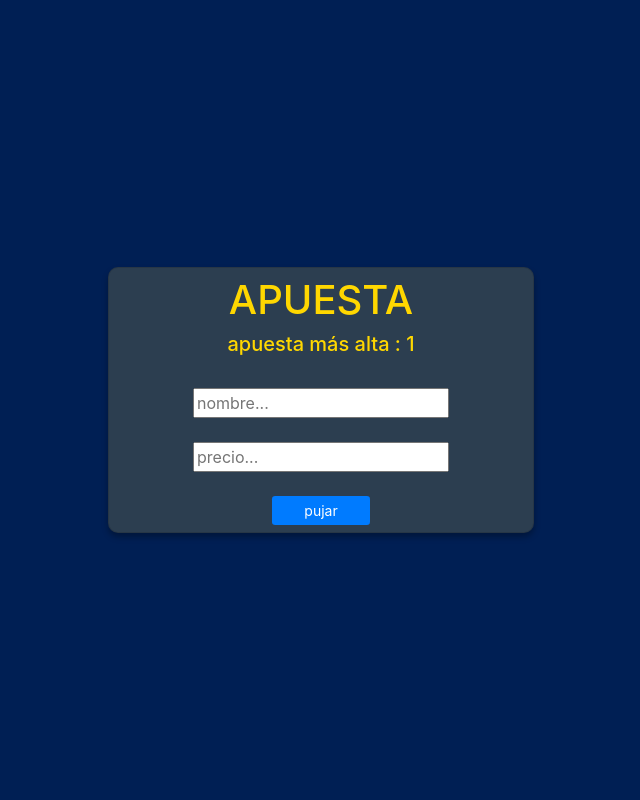
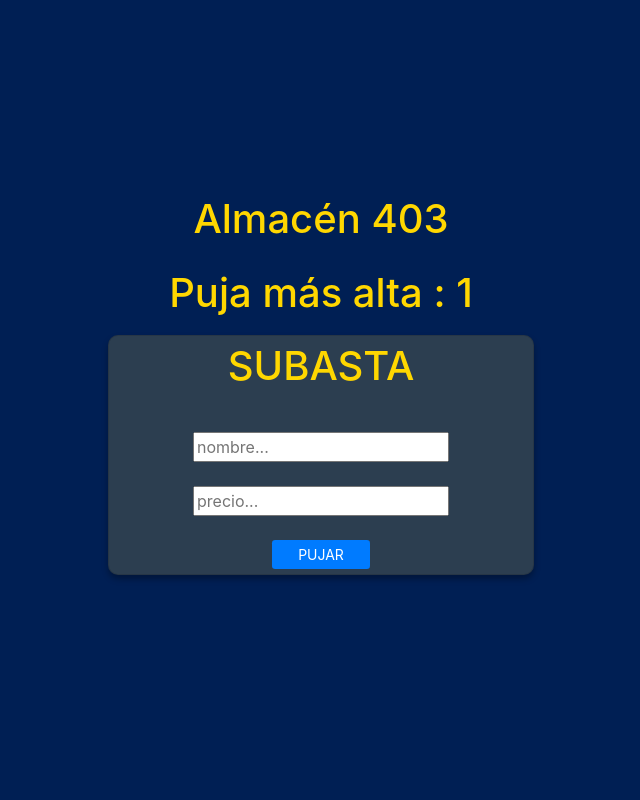
Before and after one commit to leo-narvaez/live-data-streaming-project, a Flask app: template templates/index.html in a window 1280 px wide. Shown: the whole page, without its empty margins (319-959 px from the left). Run offline with Flask 3, Linux system fonts and the light colour scheme; the template is opened without the code that fills it: most values are stand-ins (such as "Sample title", 1, 10 or a date in 2020); some libraries are stand-ins or nearby versions.

Commit message:
frontend:cambio titulo + nombre subasta

```diff
--- a/templates/index.html
+++ b/templates/index.html
@@ -8,7 +8,15 @@
       flex-direction: column;
       align-items: center;
       justify-content: center;
-      height: 100vh;
+      height: 90vh;
+      gap:10px;
+    }
+    .title-apuesta {
+      display: flex;
+      flex-direction: column;
+      align-items: center;
+      justify-content: center;
+      padding-top: 50px;
     }
 
     body {
@@ -26,24 +34,30 @@
     .btn-primary {
       border: none;
     }
+    h1,h2 {
+      color: #FFD700; /* Dorado */
+    }
   </style>
 
 </head>
 
   <body>
     <div>
+
     <div class="center-content">
-
+      <div class="title-apuesta">
+        <label><h1>Almacén 403 </hi1></label>
+      </div>
+      <h1>Puja más alta : {{ highest_bid }}</h1>
       <div class="card col-sm-4 center-content">
-       <h1>APUESTA</h1>
-        <h5>apuesta más alta : {{ highest_bid }}</h5>
+       <h1>SUBASTA</h1>
         <form action = "/", method = 'post'>
           <label for="name"></label><br>
           <input type="text" id="name" name="name" placeholder="nombre... "><br>
           <label for="price"></label><br>
           <input type="text" id="price" name="price" placeholder="precio... "><br><br>
           <div class="d-grid gap-2 col-6 mx-auto">
-            <input class="btn btn-primary btn-sm btn-block" type="submit" value="pujar">
+            <input class="btn btn-primary btn-sm btn-block" type="submit" value="PUJAR">
           </div>
         </form>
         </div>
```
